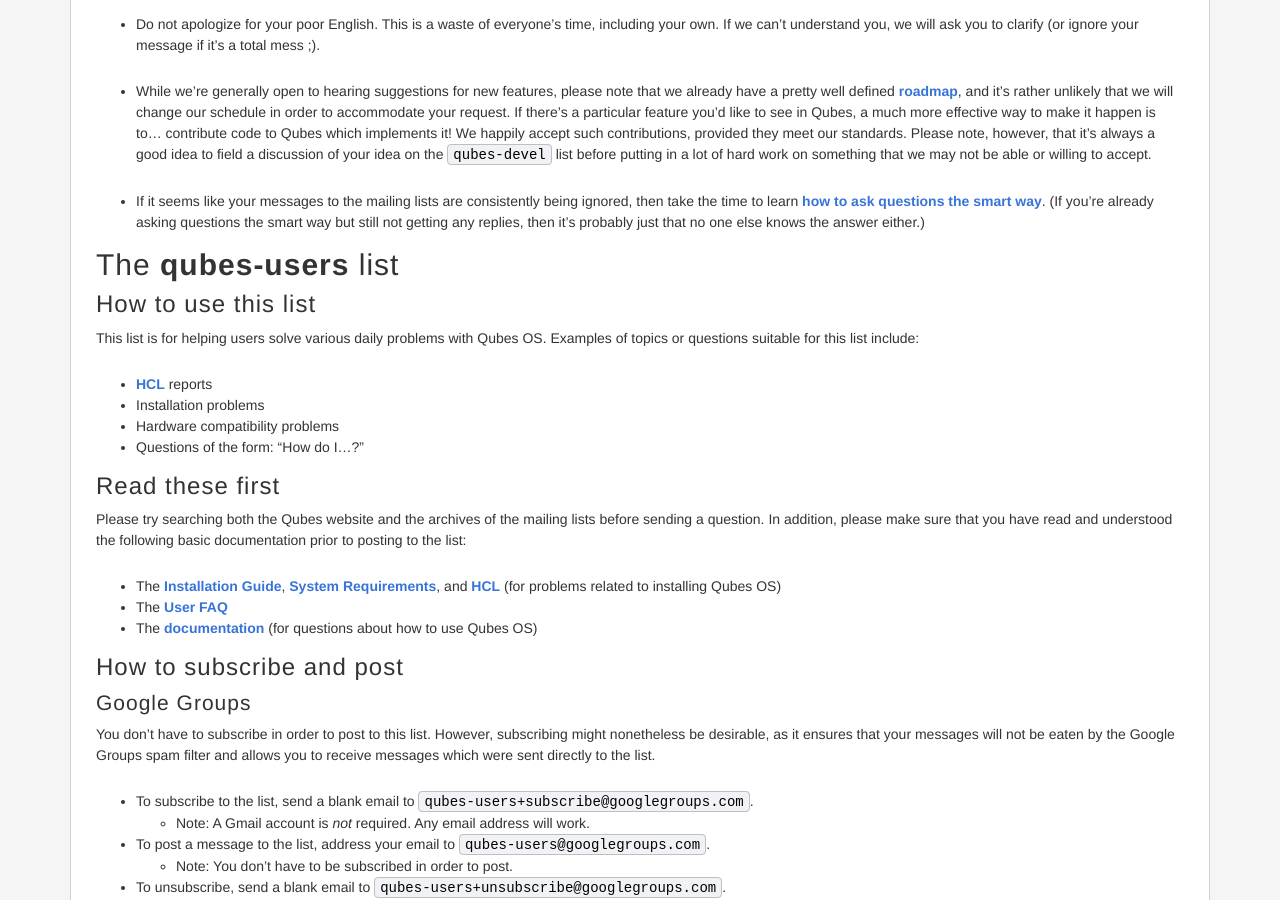
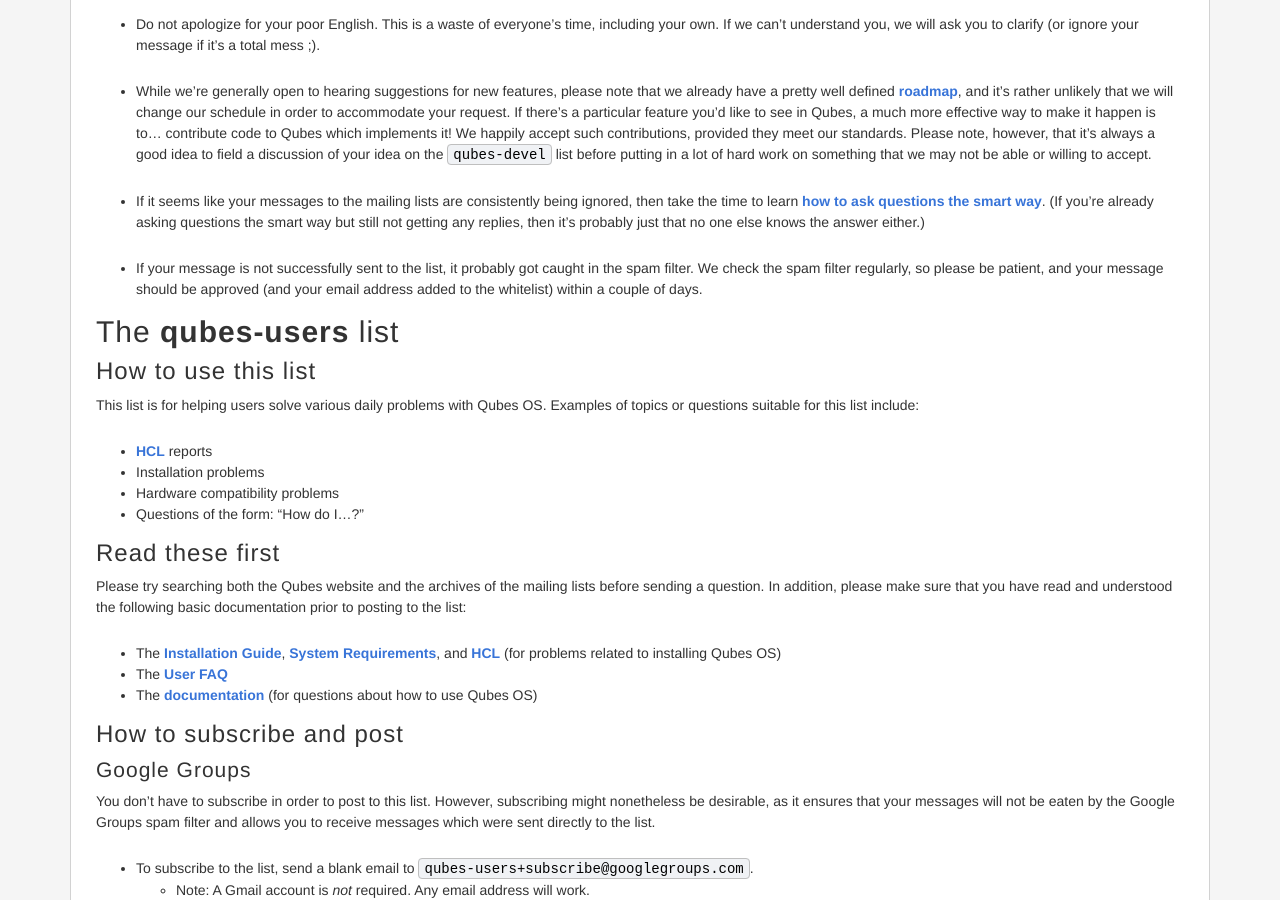
Before and after one commit to QubesOS/qubesos.github.io, a Jekyll site: the page built from pages/mailing-lists.md, in a window 1280 px wide and 900 px high, scrolled down 807 px. Built offline with Jekyll 4.4.1, drawn with Linux system fonts in a browser that asks for light colours; some web fonts are replaced.

Commit message:
Add note about the spam filter

```diff
--- a/pages/mailing-lists.md
+++ b/pages/mailing-lists.md
@@ -75,6 +75,11 @@ Mailing list guidelines
    ignored, then take the time to learn [how to ask questions the smart way].
    (If you're already asking questions the smart way but still not getting any
    replies, then it's probably just that no one else knows the answer either.)
+
+ * If your message is not successfully sent to the list, it probably got caught
+   in the spam filter. We check the spam filter regularly, so please be patient,
+   and your message should be approved (and your email address added to the
+   whitelist) within a couple of days.
 
 
 The **qubes-users** list
```
